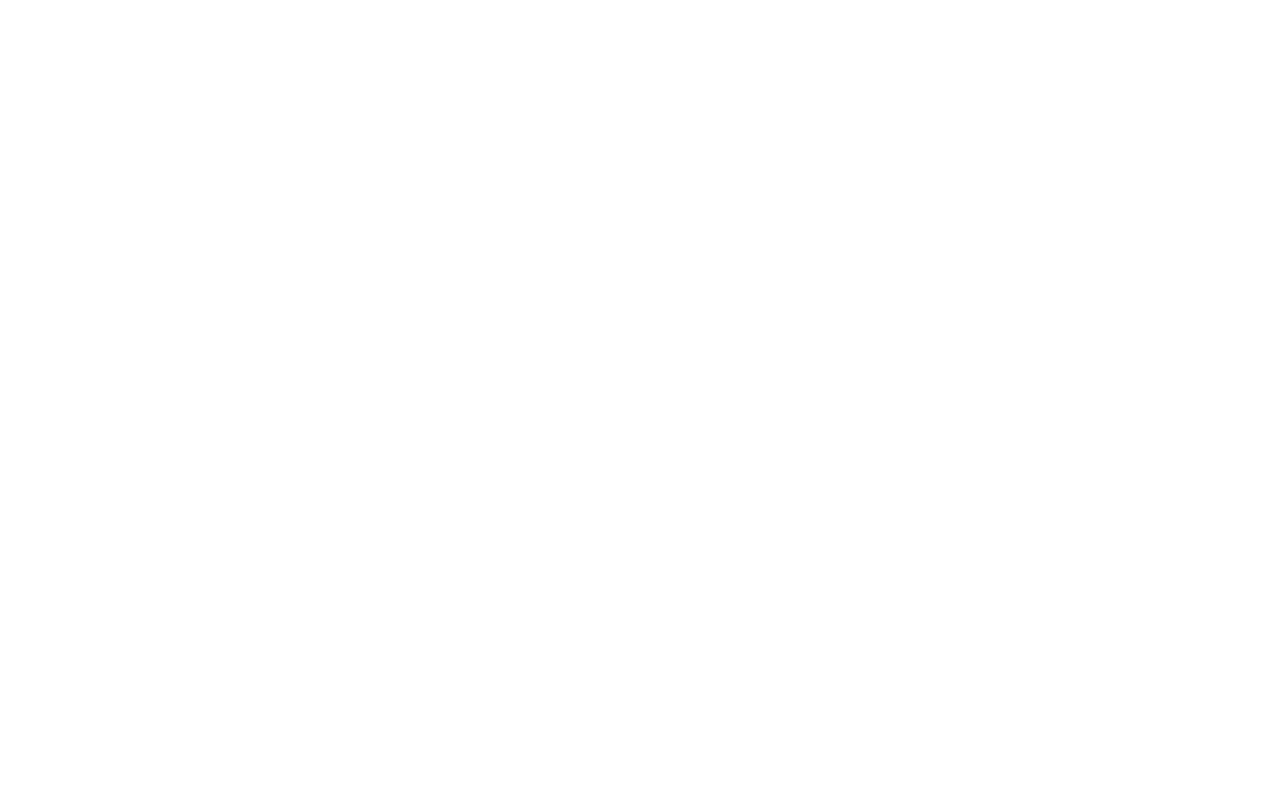
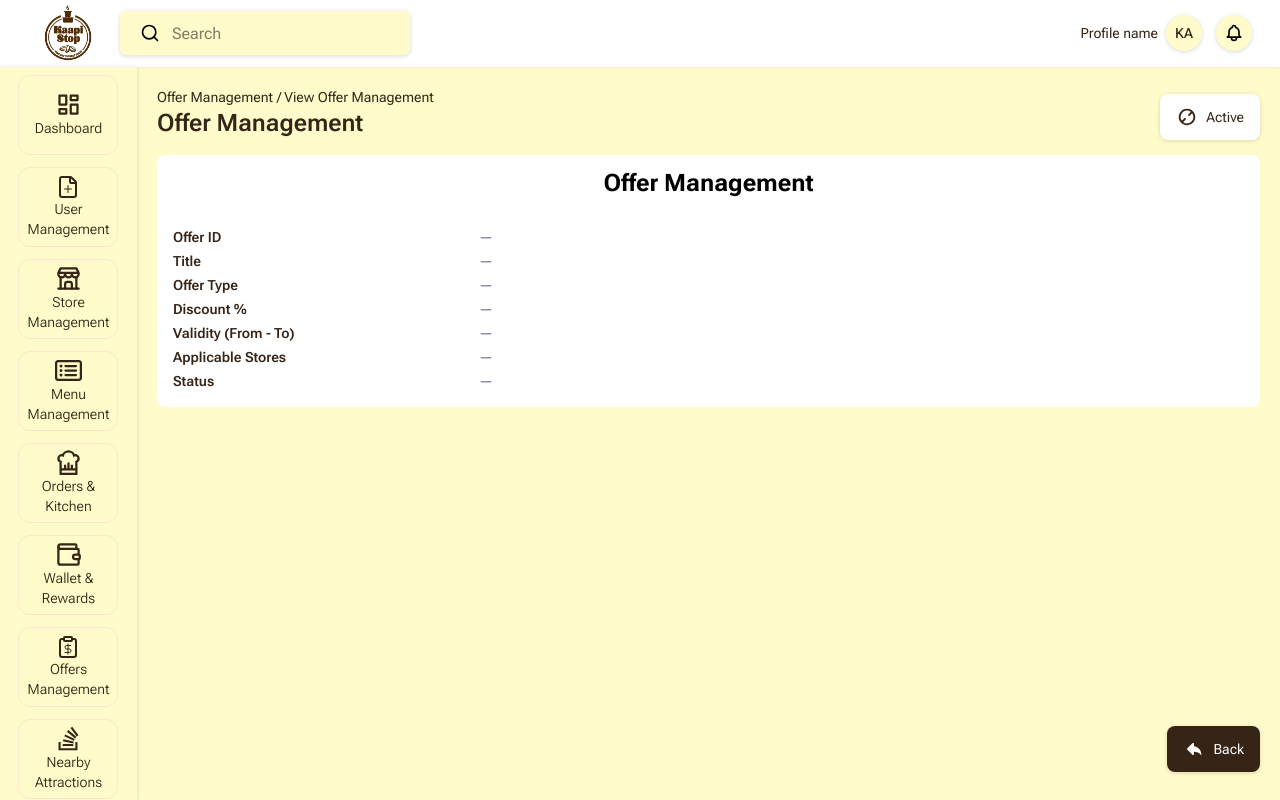
Before and after one commit to Vishvanath2005/Kappi_Stop_FE, a React (Vite) app in the folder Kappi_Stop_FE/: page /Offers/view_offer in a window 1280 px wide. Before the commit this address had no page. Built offline with nearby package versions, Linux system fonts and the light colour scheme.

Commit message:
offers fully created

```diff
--- a/Kappi_Stop_FE/src/layout/Layouts.jsx
+++ b/Kappi_Stop_FE/src/layout/Layouts.jsx
@@ -53,10 +53,10 @@
       icon: (
         <div className="relative w-6 h-6">
           <Clipboard className="absolute" />
-          <DollarSign className="absolute left-1 top-2 w-3 h-3" />
+          <DollarSign className="absolute left-1.5 top-2 w-3 h-3" />
         </div>
       ),
-      to: "/offersmanagement",
+      to: "/offers",
     },
     {
       title: "Nearby Attractions",
--- a/Kappi_Stop_FE/src/pages/menu_management/Menu_Management.jsx
+++ b/Kappi_Stop_FE/src/pages/menu_management/Menu_Management.jsx
@@ -43,6 +43,60 @@
       last_updated: "27.08.2025",
       status: "Available",
     },
+    {
+      product_id: "#12345",
+      product_name: "Coffee",
+      category: "Coffee",
+      price: "$9.99",
+      add_ons: "Extra Sugar",
+      last_updated: "27.08.2025",
+      status: "Available",
+    },
+    {
+      product_id: "#12345",
+      product_name: "Coffee",
+      category: "Coffee",
+      price: "$9.99",
+      add_ons: "Extra Sugar",
+      last_updated: "27.08.2025",
+      status: "Available",
+    },
+    {
+      product_id: "#12345",
+      product_name: "Coffee",
+      category: "Coffee",
+      price: "$9.99",
+      add_ons: "Extra Sugar",
+      last_updated: "27.08.2025",
+      status: "Available",
+    },
+    {
+      product_id: "#12345",
+      product_name: "Coffee",
+      category: "Coffee",
+      price: "$9.99",
+      add_ons: "Extra Sugar",
+      last_updated: "27.08.2025",
+      status: "Available",
+    },
+    {
+      product_id: "#12345",
+      product_name: "Coffee",
+      category: "Coffee",
+      price: "$9.99",
+      add_ons: "Extra Sugar",
+      last_updated: "27.08.2025",
+      status: "Available",
+    },
+    {
+      product_id: "#12345",
+      product_name: "Coffee",
+      category: "Coffee",
+      price: "$9.99",
+      add_ons: "Extra Sugar",
+      last_updated: "27.08.2025",
+      status: "Available",
+    },
   ];
   return (
     <>
--- /dev/null
+++ b/Kappi_Stop_FE/src/pages/offers_management/Create_Offer.jsx
@@ -0,0 +1,119 @@
+import React from "react";
+import { useForm } from "react-hook-form";
+import { yupResolver } from "@hookform/resolvers/yup";
+import * as yup from "yup";
+import Modal from "../../components/Modal";
+import { InputField } from "../../components/InputField";
+
+const schema = yup.object().shape({
+//   offerID: yup.string().required("OfferID is required"),
+  Title: yup.string().required("Title is required"),
+  offer_type: yup.string().required("OfferType is required"),
+  discount: yup.string().required("Discount is required"),
+  valid_from: yup.string().required("validfrom is required"),
+  valid_to: yup.string().required("validto is required"),
+  applicable_store: yup
+    .string()
+    .oneOf(["Store A", "Store B"], "Invalid Status")
+    .required("Applicablestore is required"),
+});
+
+const Create_Offer = ({onClose}) => {
+  const {
+    register,
+    handleSubmit,
+    formState: { errors },
+  } = useForm({
+    resolver: yupResolver(schema),
+  });
+
+  const onSubmit = (data) => {
+    console.log("Form Data:", data);
+    onClose();
+  };
+  return (
+    <>
+      <Modal
+        title="Create Offer"
+        onClose={onClose}
+        Children={
+          <>
+            <form onSubmit={handleSubmit(onSubmit)}>
+              <div className=" px-7 py-6">
+                <div className=" lg:space-y-4 space-y-3">
+                  <InputField
+                    label="Title"
+                    name="Title"
+                    placeholder="Type Here"
+                    register={register}
+                    errors={errors}
+                  />
+                  <InputField
+                    label="Offer Type"
+                    name="offertype"
+                    placeholder="Type Here"
+                    register={register}
+                    errors={errors}
+                  />
+                  <InputField
+                    label="Discount %"
+                    name="discount"
+                    register={register}
+                    errors={errors}
+                    placeholder="Type Here"
+                  />
+                  <InputField
+                    label="Valid From"
+                    name="validfrom"
+                    register={register}
+                    errors={errors}
+                    placeholder="Type Here"
+                  />
+                  <InputField
+                    label="Valid To"
+                    name="validto"
+                    register={register}
+                    errors={errors}
+                    placeholder="Type Here"
+                  />
+                  <InputField
+                    label="Applicable Stores"
+                    name="applicablestore"
+                    register={register}
+                    errors={errors}
+                    placeholder="Type Here"
+                    type="select"
+                    options={[
+                      {
+                        value: "Store A",
+                        label: "Store A",
+                      },
+                      { value: "Store B", label: "Store B" },
+                    ]}
+                  />
+                </div>
+              </div>
+              <div className="mx-5 text-xs flex lg:justify-end md:justify-center justify-center gap-2 mb-4">
+                <button
+                  type="button"
+                  onClick={onClose}
+                  className="cursor-pointer  border  border-layout-text  text-layout-text px-6 py-2   rounded"
+                >
+                  Cancel
+                </button>
+                <button
+                  type="submit"
+                  className="cursor-pointer px-6 bg-layout-text text-white py-2   rounded"
+                >
+                  Save
+                </button>
+              </div>
+            </form>
+          </>
+        }
+      />
+    </>
+  );
+};
+
+export default Create_Offer;
--- /dev/null
+++ b/Kappi_Stop_FE/src/pages/offers_management/Offers_Management.jsx
@@ -0,0 +1,96 @@
+import React from "react";
+import { Clipboard, DollarSign, Plus } from "lucide-react";
+import Table from "../../components/Table";
+import Create_Offer from "./Create_Offer";
+
+const Offer_Management = () => {
+  const offerColumns = [
+    { key: "offerId", label: "Offer ID" },
+    { key: "title", label: "Title" },
+    { key: "offerType", label: "Offer Type" },
+    { key: "discount", label: "Discount %" },
+    { key: "validity", label: "Validity (From - To)" },
+    { key: "applicableStores", label: "Applicable Stores" },
+    { key: "status", label: "Status" },
+  ];
+
+  const offerData = [
+    {
+      offerId: "#12345",
+      title: "Public",
+      offerType: "Sophia Clark",
+      discount: "20%",
+      validity: "07/01/2024 - 07/31/2024",
+      applicableStores: "All Stores",
+      status: "Active",
+    },
+    {
+      offerId: "#12346",
+      title: "Public",
+      offerType: "Sophia Clark",
+      discount: "20%",
+      validity: "07/01/2024 - 07/31/2024",
+      applicableStores: "All Stores",
+      status: "In active",
+    },
+    {
+      offerId: "#12347",
+      title: "Public",
+      offerType: "Sophia Clark",
+      discount: "20%",
+      validity: "07/01/2024 - 07/31/2024",
+      applicableStores: "All Stores",
+      status: "Active",
+    },
+    {
+      offerId: "#12348",
+      title: "Public",
+      offerType: "Sophia Clark",
+      discount: "20%",
+      validity: "07/01/2024 - 07/31/2024",
+      applicableStores: "All Stores",
+      status: "In active",
+    },
+    {
+      offerId: "#12349",
+      title: "Public",
+      offerType: "Sophia Clark",
+      discount: "20%",
+      validity: "07/01/2024 - 07/31/2024",
+      applicableStores: "All Stores",
+      status: "Active",
+    },
+    {
+      offerId: "#12350",
+      title: "Public",
+      offerType: "Sophia Clark",
+      discount: "20%",
+      validity: "07/01/2024 - 07/31/2024",
+      applicableStores: "All Stores",
+      status: "Active",
+    },
+  ];
+
+  return (
+    <div>
+      <Table
+        title="Offer Management"
+        add_icon={
+          <div className="relative w-6 h-6">
+            <Clipboard className="absolute" />
+            <DollarSign className="absolute left-1.5 top-2 w-3 h-3" />
+          </div>
+        }
+        add_button="Create Offer"
+        columns={offerColumns}
+        data={offerData}
+        ViewRoute="/offers/view_offer"
+        EditModal={false}
+        AddModal={Create_Offer}
+        itemsPerPage={8}
+      />
+    </div>
+  );
+};
+
+export default Offer_Management;
--- /dev/null
+++ b/Kappi_Stop_FE/src/pages/offers_management/View_offer.jsx
@@ -0,0 +1,47 @@
+import React from "react";
+import View_Page from "../../components/View_Page";
+import { useLocation } from "react-router";
+import { MdOutlineBlock } from "react-icons/md";
+import { CgUnblock } from "react-icons/cg";
+
+const View_offer = () => {
+  const { state } = useLocation();
+  const offer = state?.item || {};
+
+  const offerColumns = [
+    { key: "offerId", label: "Offer ID" },
+    { key: "title", label: "Title" },
+    { key: "offerType", label: "Offer Type" },
+    { key: "discount", label: "Discount %" },
+    { key: "validity", label: "Validity (From - To)" },
+    { key: "applicableStores", label: "Applicable Stores" },
+    { key: "status", label: "Status" },
+  ];
+
+  return (
+    <>
+      <View_Page
+        title="Offer Management"
+        status_name={offer?.status === "Active" ? "Inactive" : "Active"}
+        icon_name={
+          offer.status === "Active" ? (
+            <MdOutlineBlock size={22} />
+          ) : (
+            <CgUnblock size={22} />
+          )
+        }
+        button_color={`${
+          offer.status === "Active" ? "bg-layout-text" : "bg-white"
+        }`}
+        button_text_color={`${
+          offer.status === "Active" ? "text-white" : "text-layout-text"
+        }`}
+        columns={offerColumns}
+        data={offer}
+        StatusModal={true}
+      />
+    </>
+  );
+};
+
+export default View_offer;
--- a/Kappi_Stop_FE/src/routes/Main_Router.jsx
+++ b/Kappi_Stop_FE/src/routes/Main_Router.jsx
@@ -9,6 +9,7 @@
 import Wallet_Route from "./other_Routes/Wallet_Route";
 import Store_Route from "./other_Routes/Store_Route";
 import Menu_Route from "./other_Routes/Menu_Route";
+import Offers_Route from "./other_Routes/Offers_Route";
 
 const Main_Router = () => {
   return (
@@ -22,6 +23,7 @@
             {Store_Route()}
             {Menu_Route()}
             {Wallet_Route()}
+            {Offers_Route()}
             {Report_Route()}
             {Settings_Route()}
           </Route>
--- /dev/null
+++ b/Kappi_Stop_FE/src/routes/other_Routes/Offers_Route.jsx
@@ -0,0 +1,17 @@
+import React from 'react'
+import { Route } from 'react-router'
+import Offers_Management from '../../pages/offers_management/Offers_Management'
+import View_offer from '../../pages/offers_management/View_offer'
+
+const Offers_Route = () => {
+  return (
+    <>
+   <Route path="/Offers">
+        <Route index element={<Offers_Management />} />
+        <Route path="view_offer" element={<View_offer />} />
+      </Route>
+    </>
+  )
+}
+
+export default Offers_Route
```
